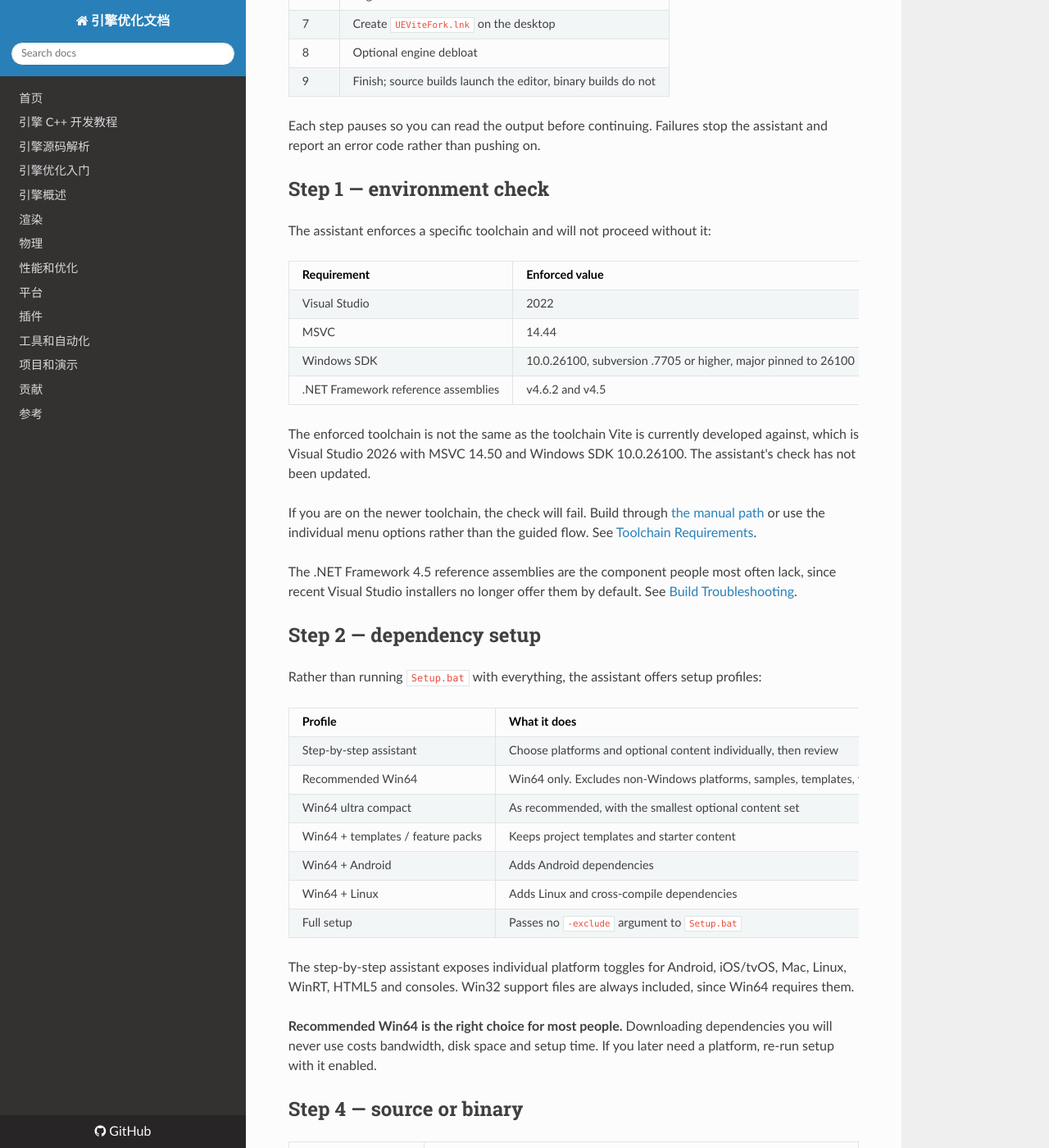
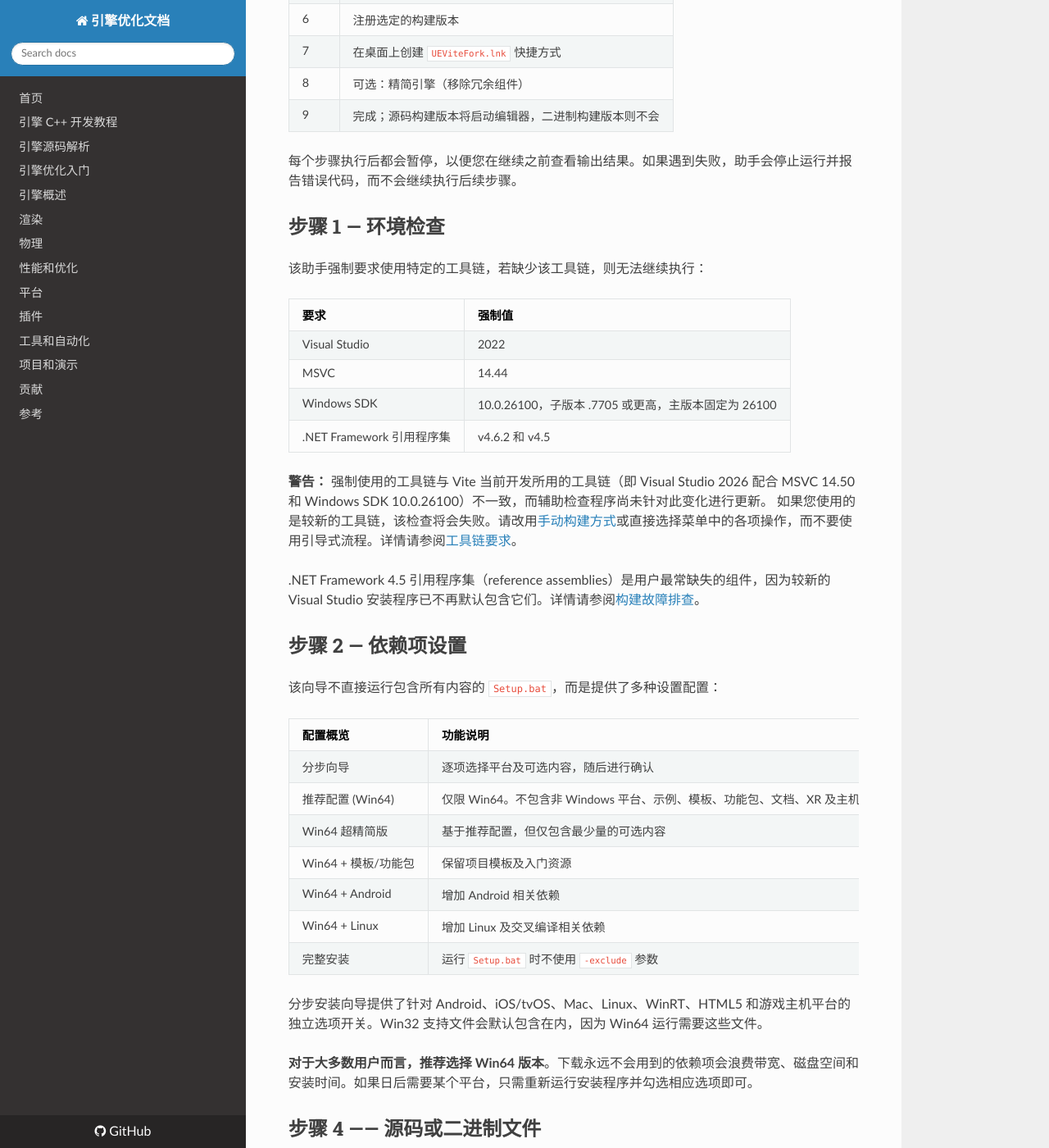
Before and after one commit to OpenHUTB/cpp, an MkDocs documentation site: the page built from docs/optimization/Tools/ViteSetup.md, in a window 1280 px wide and 1400 px high, scrolled down 692 px. Shown: the whole window at 82% size. Built offline with MkDocs 1.6.1, drawn with Linux system fonts in a browser that asks for light colours; nearby versions of some CDN libraries; a script that is not in the unit is left out; some of the changed text lies outside the part shown.

```diff
--- a/docs/optimization/Tools/ViteSetup.md
+++ b/docs/optimization/Tools/ViteSetup.md
@@ -1,146 +1,132 @@
 # ViteSetup Assistant
 
-<tldr>
-<p>
-<code>ViteSetup.bat</code> at the engine root runs a nine-step guided setup from environment check to a
-launched editor. <code>ViteSetup.bat menu</code> gives you the individual operations instead.
-</p>
-</tldr>
+位于引擎根目录的 `ViteSetup.bat` 脚本提供了一个包含九个步骤的引导式设置流程，涵盖了从环境检查到启动编辑器的全过程。此外，`ViteSetup.bat` 的菜单也允许用户单独执行其中的各项操作。
 
-The assistant exists because setting up an Unreal source build has many steps, each with failure modes that
-produce unhelpful errors when you get them wrong. It checks the environment first, so a missing toolchain
-component fails at step 1 with a clear message rather than at step 5 with a linker error.
+之所以提供这一辅助工具，是因为构建 Unreal 源码版本涉及多个步骤，且每个步骤都可能因操作不当而导致失败；若不使用该工具，这些失败往往会引发难以排查的错误信息。该工具会预先检查环境，因此如果缺少某个工具链组件，系统会在第一步就给出明确提示，从而避免等到第五步才因链接器错误而导致构建失败。
 
-## Guided mode
 
-Run `ViteSetup.bat` with no arguments.
+## 引导模式
 
-| Step | Action |
+直接运行 `ViteSetup.bat`（不带任何参数）。
+
+| 步骤 | 操作 |
 |---|---|
-| 1 | Check the environment and enforce the toolchain |
-| 2 | Set up dependencies, with platform selection |
-| 3 | Generate Visual Studio project files |
-| 4 | Choose source or binary build |
-| 5 | Build the selected target |
-| 6 | Register the selected build |
-| 7 | Create `UEViteFork.lnk` on the desktop |
-| 8 | Optional engine debloat |
-| 9 | Finish; source builds launch the editor, binary builds do not |
+| 1 | 检查环境并指定工具链 |
+| 2 | 配置依赖项（包含平台选择） |
+| 3 | 生成 Visual Studio 项目文件 |
+| 4 | 选择源码构建或二进制构建 |
+| 5 | 构建选定目标 |
+| 6 | 注册选定的构建版本 |
+| 7 | 在桌面上创建 `UEViteFork.lnk` 快捷方式  |
+| 8 | 可选：精简引擎（移除冗余组件） |
+| 9 | 完成；源码构建版本将启动编辑器，二进制构建版本则不会 |
 
-Each step pauses so you can read the output before continuing. Failures stop the assistant and report an
-error code rather than pushing on.
+每个步骤执行后都会暂停，以便您在继续之前查看输出结果。如果遇到失败，助手会停止运行并报告错误代码，而不会继续执行后续步骤。
 
-## Step 1 &mdash; environment check
 
-The assistant enforces a specific toolchain and will not proceed without it:
+## 步骤 1 — 环境检查
 
-| Requirement | Enforced value |
+该助手强制要求使用特定的工具链，若缺少该工具链，则无法继续执行：
+
+
+| 要求 | 强制值 |
 |---|---|
 | Visual Studio | 2022 |
 | MSVC | 14.44 |
-| Windows SDK | 10.0.26100, subversion .7705 or higher, major pinned to 26100 |
-| .NET Framework reference assemblies | v4.6.2 and v4.5 |
+| Windows SDK | 10.0.26100，子版本 .7705 或更高，主版本固定为 26100 |
+| .NET Framework 引用程序集 | v4.6.2 和 v4.5 |
 
-<warning>
-The enforced toolchain is not the same as the toolchain Vite is currently developed against, which is
-Visual Studio 2026 with MSVC 14.50 and Windows SDK 10.0.26100. The assistant's check has not been updated.
-<p>
-If you are on the newer toolchain, the check will fail. Build through
-<a href="../GettingStarted/Build-From-Source.md">the manual path</a> or use the individual menu options rather than the
-guided flow. See <a href="../GettingStarted/Toolchain-Requirements.md">Toolchain Requirements</a>.
-</p>
-</warning>
+**警告：** 强制使用的工具链与 Vite 当前开发所用的工具链（即 Visual Studio 2026 配合 MSVC 14.50 和 Windows SDK 10.0.26100）不一致，而辅助检查程序尚未针对此变化进行更新。
+如果您使用的是较新的工具链，该检查将会失败。请改用[手动构建方式](../GettingStarted/Build-From-Source.md)或直接选择菜单中的各项操作，而不要使用引导式流程。详情请参阅[工具链要求](../GettingStarted/Toolchain-Requirements.md)。
 
-The .NET Framework 4.5 reference assemblies are the component people most often lack, since recent Visual
-Studio installers no longer offer them by default. See
-[Build Troubleshooting](../GettingStarted/Build-Troubleshooting.md).
 
-## Step 2 &mdash; dependency setup
+.NET Framework 4.5 引用程序集（reference assemblies）是用户最常缺失的组件，因为较新的 Visual Studio 安装程序已不再默认包含它们。详情请参阅[构建故障排查](../GettingStarted/Build-Troubleshooting.md)。
 
-Rather than running `Setup.bat` with everything, the assistant offers setup profiles:
 
-| Profile | What it does |
+## 步骤 2 — 依赖项设置
+
+该向导不直接运行包含所有内容的 `Setup.bat`，而是提供了多种设置配置：
+
+
+| 配置概览 | 功能说明 |
 |---|---|
-| Step-by-step assistant | Choose platforms and optional content individually, then review |
-| Recommended Win64 | Win64 only. Excludes non-Windows platforms, samples, templates, feature packs, docs, XR and consoles. |
-| Win64 ultra compact | As recommended, with the smallest optional content set |
-| Win64 + templates / feature packs | Keeps project templates and starter content |
-| Win64 + Android | Adds Android dependencies |
-| Win64 + Linux | Adds Linux and cross-compile dependencies |
-| Full setup | Passes no `-exclude` argument to `Setup.bat` |
+| 分步向导 | 逐项选择平台及可选内容，随后进行确认 |
+| 推荐配置 (Win64) | 仅限 Win64。不包含非 Windows 平台、示例、模板、功能包、文档、XR 及主机平台相关内容。 |
+| Win64 超精简版 | 基于推荐配置，但仅包含最少量的可选内容 |
+| Win64 + 模板/功能包 | 保留项目模板及入门资源 |
+| Win64 + Android | 增加 Android 相关依赖 |
+| Win64 + Linux | 增加 Linux 及交叉编译相关依赖 |
+| 完整安装 | 运行 `Setup.bat` 时不使用 `-exclude` 参数 |
 
-The step-by-step assistant exposes individual platform toggles for Android, iOS/tvOS, Mac, Linux, WinRT,
-HTML5 and consoles. Win32 support files are always included, since Win64 requires them.
+分步安装向导提供了针对 Android、iOS/tvOS、Mac、Linux、WinRT、HTML5 和游戏主机平台的独立选项开关。Win32 支持文件会默认包含在内，因为 Win64 运行需要这些文件。
 
-**Recommended Win64 is the right choice for most people.** Downloading dependencies you will never use
-costs bandwidth, disk space and setup time. If you later need a platform, re-run setup with it enabled.
+**对于大多数用户而言，推荐选择 Win64 版本**。下载永远不会用到的依赖项会浪费带宽、磁盘空间和安装时间。如果日后需要某个平台，只需重新运行安装程序并勾选相应选项即可。
 
-## Step 4 &mdash; source or binary
 
-| Option | Result |
+## 步骤 4 —— 源码或二进制文件
+
+| 选项 | 结果 |
 |---|---|
-| Source build | Builds `UE4Editor`, `ShaderCompileWorker` and `UnrealLightmass` in the source tree, Win64 Development |
-| Binary Installed Build | Incremental BuildGraph run producing `LocalBuilds\Engine\Windows` plus `UE_ViteFork.7z` |
+| 源码构建 | 在源码树中构建 `UE4Editor`、`ShaderCompileWorker` 和 `UnrealLightmass`（Win64 Development 配置） |
+| 二进制安装版本构建 | 运行增量 BuildGraph，生成 `LocalBuilds\Engine\Windows` 及 `UE_ViteFork.7z` |
 
-Choose source if you are working on the engine or want to modify
-[compile-time switches](../Performance/Compile-Time-Switches.md). Choose binary if you want a redistributable engine to
-hand to people who do not need to compile it. See [Installed Builds](./Installed-Builds.md).
+如果您正在开发引擎本身，或者需要修改[编译时开关](../Performance/Compile-Time-Switches.md)，请选择源码版本。如果您需要一个可分发的引擎版本，以便提供给无需自行编译的用户，请选择“二进制”版本。详情请参阅[已安装构建](./Installed-Builds.md)版本相关内容。
 
-## Steps 6 and 7 &mdash; registration and shortcut
 
-Registration writes the engine path under
-`HKCU\Software\Epic Games\Unreal Engine\Builds` as `UEViteFork`, which is what makes the build selectable in
-a `.uproject` file's engine association. The engine association identifier is `UE_ViteFork`.
+## 步骤 6 和 7 —— 注册与创建快捷方式
 
-The shortcut step creates `UEViteFork.lnk` pointing at `UE4Editor.exe`.
+注册操作会将引擎路径写入注册表项 `HKCU\Software\Epic Games\Unreal Engine\Builds` 下，键名为 `UEViteFork`；这使得该构建版本能够在 `.uproject` 文件的引擎关联选项中被选中。其引擎关联标识符为 `UE_ViteFork`。
 
-Both are also available standalone as `LocalBuilds\RegistryAdd.bat` and `LocalBuilds\MakeShortcut.bat`.
+创建快捷方式的步骤会生成一个指向 `UE4Editor.exe` 的快捷方式文件 `UEViteFork.lnk`。
 
-## Step 8 &mdash; debloat
+这两个步骤对应的操作也可作为独立脚本运行，分别为 `LocalBuilds\RegistryAdd.bat` 和 `LocalBuilds\MakeShortcut.bat`。
 
-Optionally runs the debloat assistant, offering:
+## 步骤 8 — 精简系统
 
-| Option | Behaviour |
+可选择运行精简助手，提供以下功能：
+
+| 选项 | 行为 |
 |---|---|
-| Move to a recovery folder | Restorable later. Destination is `ViteDebloat_Moved` next to the engine folder. Recommended. |
-| Delete permanently | Smallest footprint, not reversible |
+| 移至恢复文件夹 | 稍后可恢复。目标位置为引擎文件夹旁的 `ViteDebloat_Moved` 文件夹。推荐。  |
+| 永久删除 | 占用空间最小，不可撤销 |
 
-Full detail in the [Debloat Guide](../Performance/Debloat-Guide.md).
+完整详情请参阅[精简指南](../Performance/Debloat-Guide.md)。
 
-## Menu mode
 
-`ViteSetup.bat menu` skips the guided flow and presents the operations individually:
+## 菜单模式
 
-| Option | Action |
+`ViteSetup.bat` 的菜单模式会跳过引导式流程，直接列出各项操作供选择：
+
+| 选项 | 操作 |
 |---|---|
-| 1 | Check the environment |
-| 2 | Set up dependencies (assistant) |
-| 3 | Generate Visual Studio files |
-| 4 | Build Unreal Engine source |
-| 5 | Setup, then generate Visual Studio files |
-| 6 | Open `UE4.sln` |
-| 7 | Show setup profiles |
-| 8 | Build installed binary |
-| 9 | Debloat engine (assistant) |
-| 0 | Exit |
+| 1 | 检查环境 |
+| 2 | 设置依赖项（向导） |
+| 3 | 生成 Visual Studio 文件 |
+| 4 | 编译 Unreal Engine 源码 |
+| 5 | 设置并生成 Visual Studio 文件 |
+| 6 | 打开 `UE4.sln` |
+| 7 | 显示设置配置 |
+| 8 | 构建已安装的二进制文件 |
+| 9 | 精简引擎（向导） |
+| 0 | 退出 |
 
-Menu mode is what you want for day-to-day work. Regenerating project files after adding a module, or
-rebuilding after a pull, does not need the whole nine-step flow.
+日常工作中，您需要使用的是菜单模式。在添加模块后重新生成项目文件，或者在执行 pull 操作后进行重新构建，并不需要走完完整的九步流程。
 
-## Key paths
 
-| Variable | Path |
+## 关键路径
+
+| 变量 | 路径 |
 |---|---|
-| Editor executable | `Engine\Binaries\Win64\UE4Editor.exe` |
-| Installed build staging | `LocalBuilds\Engine\Windows` |
-| Installed build archive | `LocalBuilds\Engine\UE_ViteFork.7z` |
-| Source cache | `UE4_Source_Cache` |
-| Engine association | `UE_ViteFork` |
+| 编辑器可执行文件 | `Engine\Binaries\Win64\UE4Editor.exe` |
+| 已安装构建暂存 | `LocalBuilds\Engine\Windows` |
+| 已安装构建归档 | `LocalBuilds\Engine\UE_ViteFork.7z` |
+| 源码缓存 | `UE4_Source_Cache` |
+| 引擎关联 | `UE_ViteFork` |
 
-## See also
+## 另请参见
 
-- [Build from Source](../GettingStarted/Build-From-Source.md)
-- [Toolchain Requirements](../GettingStarted/Toolchain-Requirements.md)
-- [Installed Builds](./Installed-Builds.md)
-- [Build Troubleshooting](../GettingStarted/Build-Troubleshooting.md)
-- [Debloat Guide](../Performance/Debloat-Guide.md)
+- [从源码构建](../GettingStarted/Build-From-Source.md)
+- [工具链要求](../GettingStarted/Toolchain-Requirements.md)
+- [已安装构建](./Installed-Builds.md)
+- [构建故障排查](../GettingStarted/Build-Troubleshooting.md)
+- [精简指南](../Performance/Debloat-Guide.md)
```
Also changed, not shown: docs/optimization/GettingStarted/First-Project.md (+49 -74 lines), docs/optimization/GettingStarted/Install-Binary-Build.md (+52 -77 lines), docs/optimization/GettingStarted/Migrating-From-UE5.md (+5 -6 lines), docs/optimization/Platforms/Platforms.md (+38 -44 lines), docs/optimization/Tools/Installed-Builds.md (+65 -72 lines), docs/img/optimization/UE_Downgrader_1.jpg (added), docs/img/optimization/UE_Downgrader_2.jpg (added), docs/img/optimization/UE_Downgrader_3.jpg (added).
